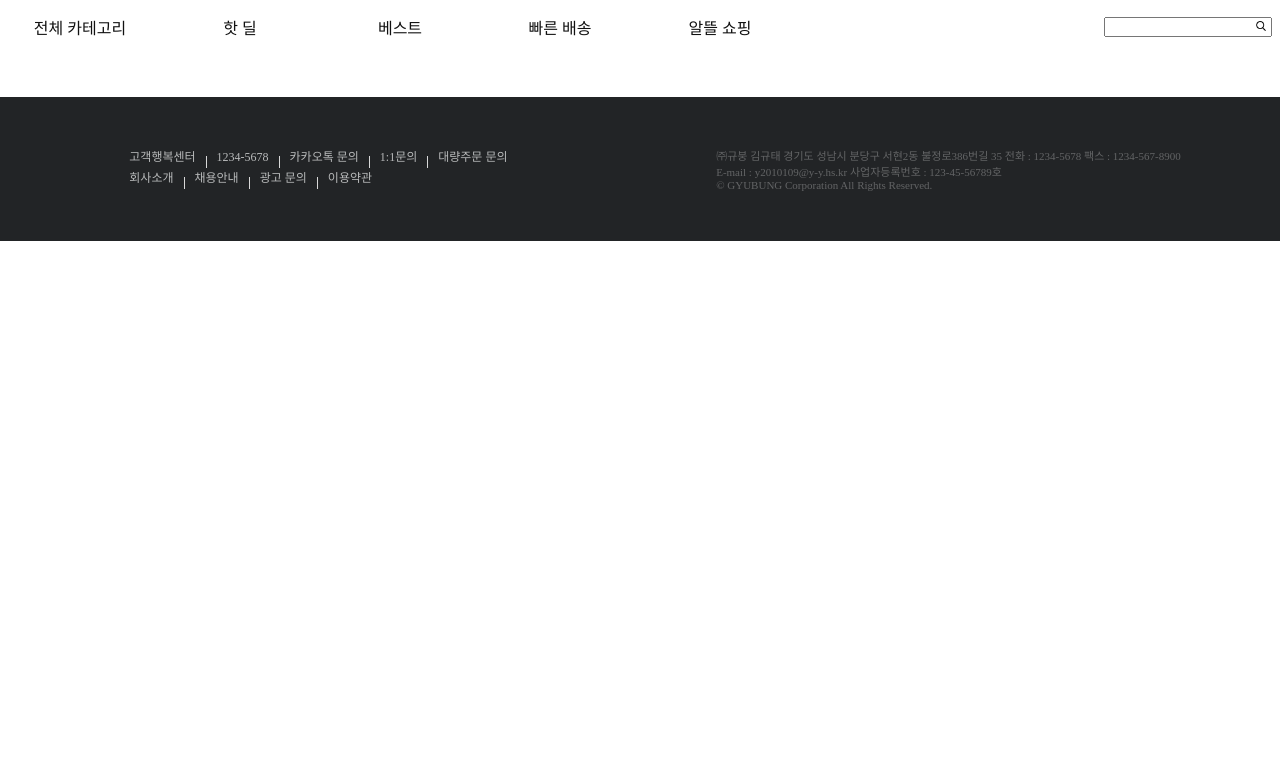
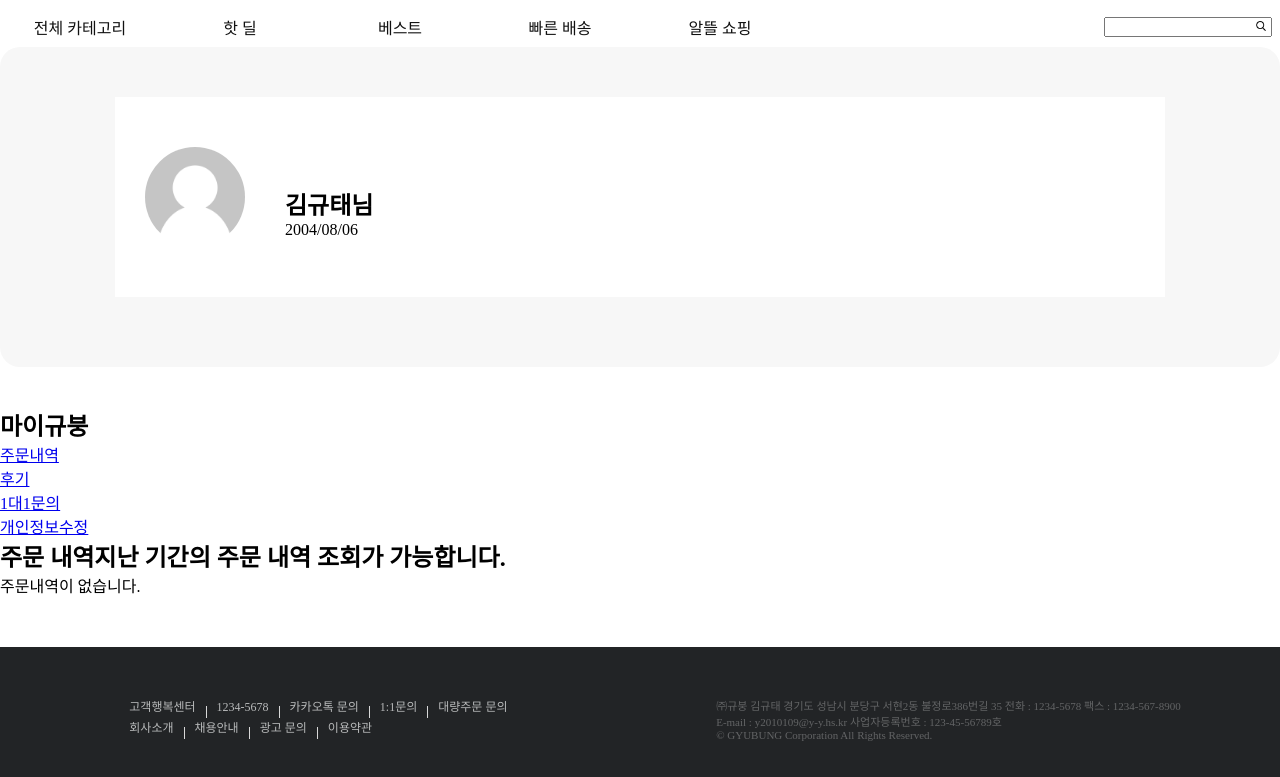
Before and after one commit to functional-Kimgyutae/portfolio_shopping, a plain HTML site: page user.html in a window 1280 px wide. Shown: the part 83-860 px from the top of the page. Before the commit the page ends 800 px from the top, so only its background shows below. Drawn offline with Linux system fonts and the light colour scheme; a web font is replaced by a local one.

Commit message:
2021/12/09 1차

```diff
--- a/css/app.css
+++ b/css/app.css
@@ -759,5 +759,37 @@ footer p {
 
 
 .user {
+    width: 100%;
+}
 
+.user .top_user{
+    width: 100%;
+    margin: 0 auto;
+    height: 320px;
+    padding: 50px 0px;
+    background-color: #f7f7f7;
+    border-radius: 20px;
 }
+.user .profile {
+    margin: 0px auto;
+    width: 1050px;
+    display: flex;
+    align-items: center;
+    background-color: #fff;
+    height: 200px;
+    padding: 30px;
+    /* border: 1px solid #555; */
+}
+.user .top_user img {
+    width: 100px;
+    height: 100px;
+    border-radius: 50%;
+    margin-right: 40px;
+}
+.user .profile > div {
+    margin-top: 30px;
+}
+.user .under_user {
+    width: 1050px;
+    padding-top: 40px;
+}
--- a/user.html
+++ b/user.html
@@ -54,8 +54,43 @@
         </div>
     </header>
     <!-- header 영역 -->
-    <section>
+    <section class="con user">
+        <div class="top_user">
+            <div class="profile">
+                <img src="data/user.png" alt="">
+                <div>
+                    <h2>김규태님</h2>
+                    <p>2004/08/06</p>
+                </div>
+            </div>
+        </div>
+        <div class="under_user">
 
+            <div class="menu_bar">
+                <h2>마이규붕</h2>
+                <ul>
+                    <li><a href="#">주문내역</a></li>
+                    <li><a href="#">후기</a></li>
+                    <li><a href="#">1대1문의</a></li>
+                    <li><a href="#">개인정보수정</a></li>
+                </ul>
+            </div>
+            <div class="user_table">
+                <h2>주문 내역<span>지난 기간의 주문 내역 조회가 가능합니다.</span></h2>
+                <div class="order_list">
+                    <p>주문내역이 없습니다.</p>
+                </div>
+                <div class="review_list">
+
+                </div>
+                <div class="question_list">
+
+                </div>
+                <div class="coupon_list">
+
+                </div>
+            </div>
+        </div>
     </section>
 
     <footer>
```
Also changed, not shown: data/user.png (added).
